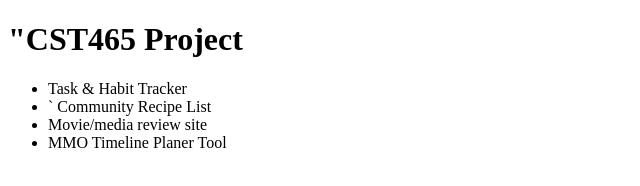
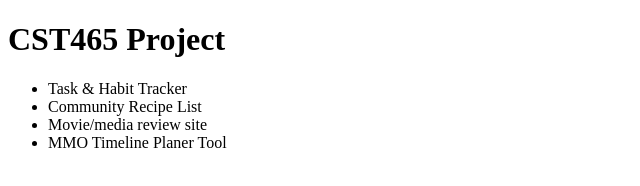
Before and after one commit to jgreiner3/CST465-Project, a plain HTML site: page index.html in a window 1280 px wide. Shown: the whole page, without its empty margins (0-640 px from the left). Drawn offline with Linux system fonts and the light colour scheme.

Commit message:
fixed small errors

```diff
--- a/index.html
+++ b/index.html
@@ -5,12 +5,12 @@
   <title>CST465 Project</title>
 </head>
 <body>
-  <h1>"CST465 Project</h1>
+  <h1>CST465 Project</h1>
   <ul>
     <li>
         Task & Habit Tracker
     </li>
-    <li>`
+    <li>
         Community Recipe List
     </li>
     <li>
```
